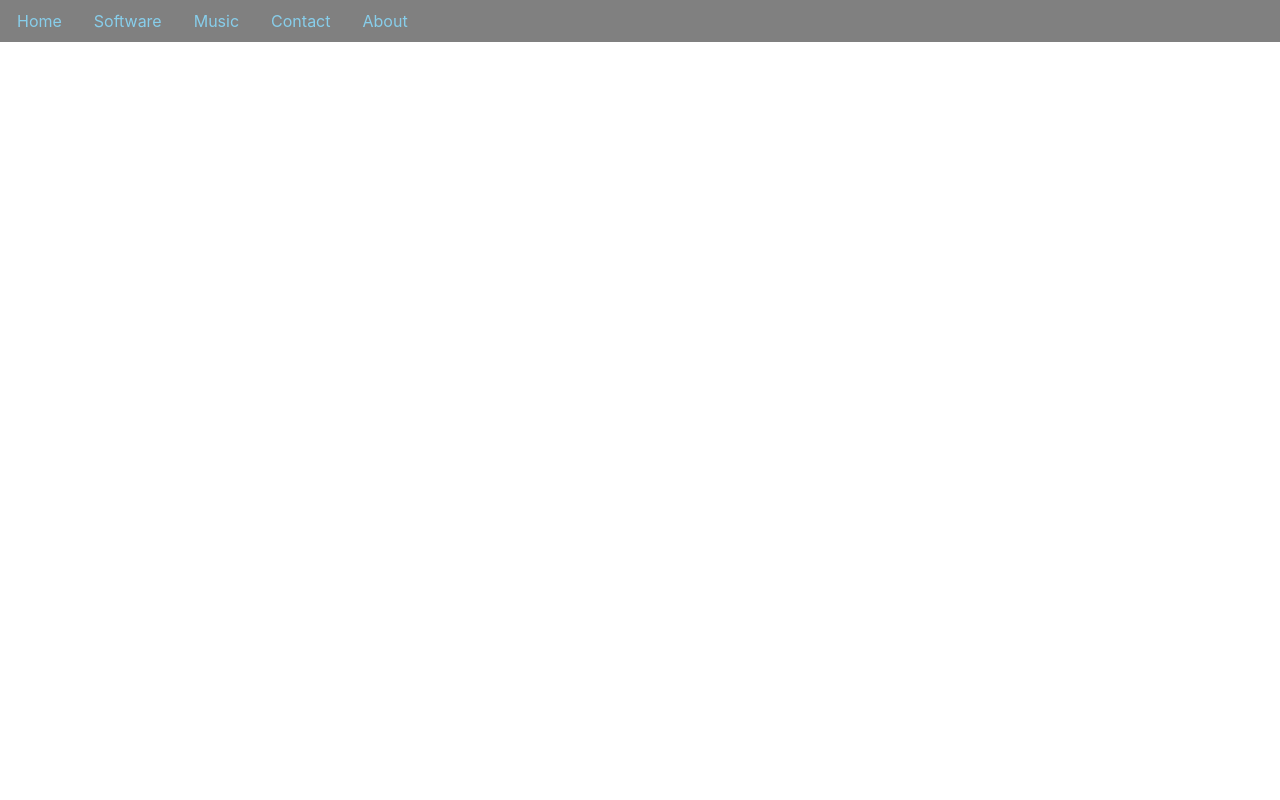
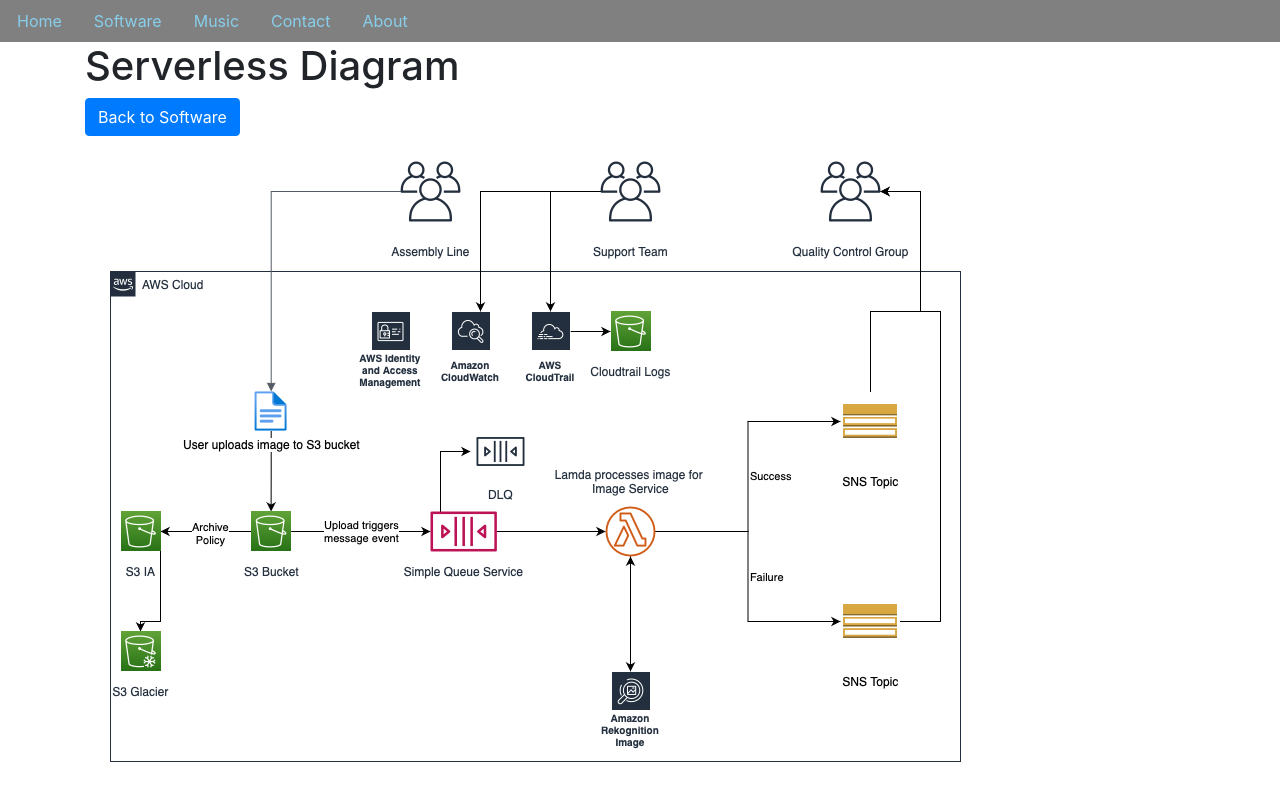
Before and after one commit to jondenman/web-client-react, a React (Create React App) app: page /serverless_diagram in a window 1280 px wide. Shown: the top 800 px of the page. Built offline with nearby package versions, Linux system fonts and the light colour scheme.

Commit message:
Added Project Cards to Software section

```diff
--- a/src/App.js
+++ b/src/App.js
@@ -7,6 +7,7 @@
 import Music from "./components/music";
 import Contact from "./components/contact";
 import About from "./components/about";
+import ServerlessDiagram from "./components/serverless_diagram/aws_serverless_diagram";
 
 function App() {
   return (
@@ -17,7 +18,7 @@
               <Route path="/" exact={true}>
                 <Home/>
               </Route>
-              <Route path="/software" exact={true}>
+              <Route path="/software" exact={false}>
                 <Software/>
               </Route>
               <Route path="/music" exact={true}>
@@ -29,6 +30,9 @@
               <Route path="/about" exact={true}>
                 <About/>
               </Route>
+              <Route path="/serverless_diagram" exact={false}>
+                  <ServerlessDiagram/>
+              </Route>
           </div>
       </div>
     </BrowserRouter>
--- /dev/null
+++ b/src/components/serverless_diagram/aws_serverless_diagram.js
@@ -0,0 +1,14 @@
+import React from 'react';
+import {Link} from "react-router-dom";
+
+const ServerlessDiagram = () =>
+    <div>
+        <h1>Serverless Diagram</h1>
+        <Link to={"/software"} className="btn btn-primary">
+            Back to Software
+        </Link>
+        <br/>
+        <img src={"/serverless_diagram.png"}></img>
+    </div>
+
+export default ServerlessDiagram
--- a/src/components/software.js
+++ b/src/components/software.js
@@ -1,8 +1,22 @@
 import React from 'react';
+import ProjectCard from "./project-card";
 
 const Software = () =>
     <div>
         <h1>Software</h1>
+        <div className={"card-deck"}>
+            <ProjectCard title={"All Ears Android App"}
+                         imageSrc={"https://logoeps.com/wp-content/uploads/2014/06/38002-android-logo-icon-vector-icon-vector-eps.png"}
+                         description={"Ear Training app developed for Android"}
+                         button={"All Ears Github"}
+                         link={"https://github.com/nikhilnair23/AllEars"}/>
+            <ProjectCard title={"AWS Serverless Cloud Solution"}
+                         imageSrc={"https://ps.w.org/amazon-polly/assets/icon-256x256.png?rev=2183954"}
+                         description={"Application design that utilizes AWS cloud to architect a solution for an image " +
+                         "processing assembly line. This project leverages AWS Lambda and Amazon Rekognition."}
+                         button={"Architecture Diagram"}
+                         link={"/serverless_diagram"}/>
+        </div>
     </div>
 
 export default Software;
```
Also changed, not shown: public/all_ears_homepage.png (added), public/serverless_diagram.png (added).
